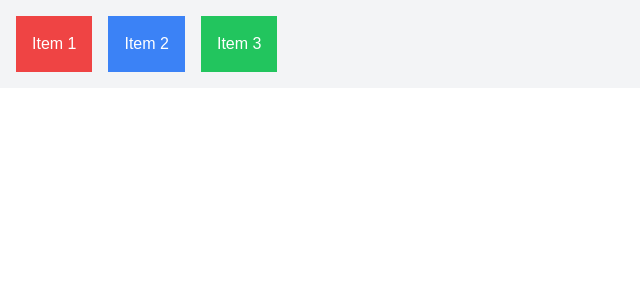
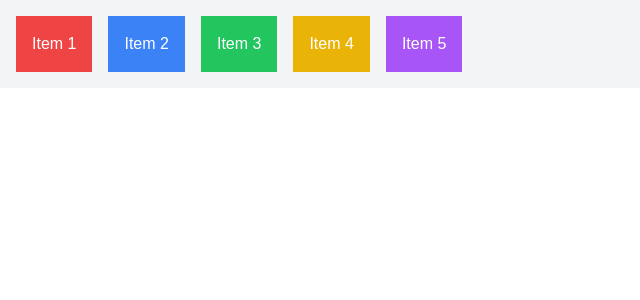
Before and after one commit to GarethPark/gkpmonitor, a Next.js app: page / in a window 1280 px wide. Shown: the top 300 px of the page, without its empty margins (0-640 px from the left). Built offline with nearby package versions, Linux system fonts and the light colour scheme.

Commit message:
flex wrapping

```diff
--- a/app/page.tsx
+++ b/app/page.tsx
@@ -5,6 +5,8 @@ export default function Home() {
       <div className="bg-red-500 p-4 text-white">Item 1</div>
       <div className="bg-blue-500 p-4 text-white">Item 2</div>
       <div className="bg-green-500 p-4 text-white">Item 3</div>
+      <div className="bg-yellow-500 p-4 text-white">Item 4</div>
+      <div className="bg-purple-500 p-4 text-white">Item 5</div>
     </div>
   );
 }
```
